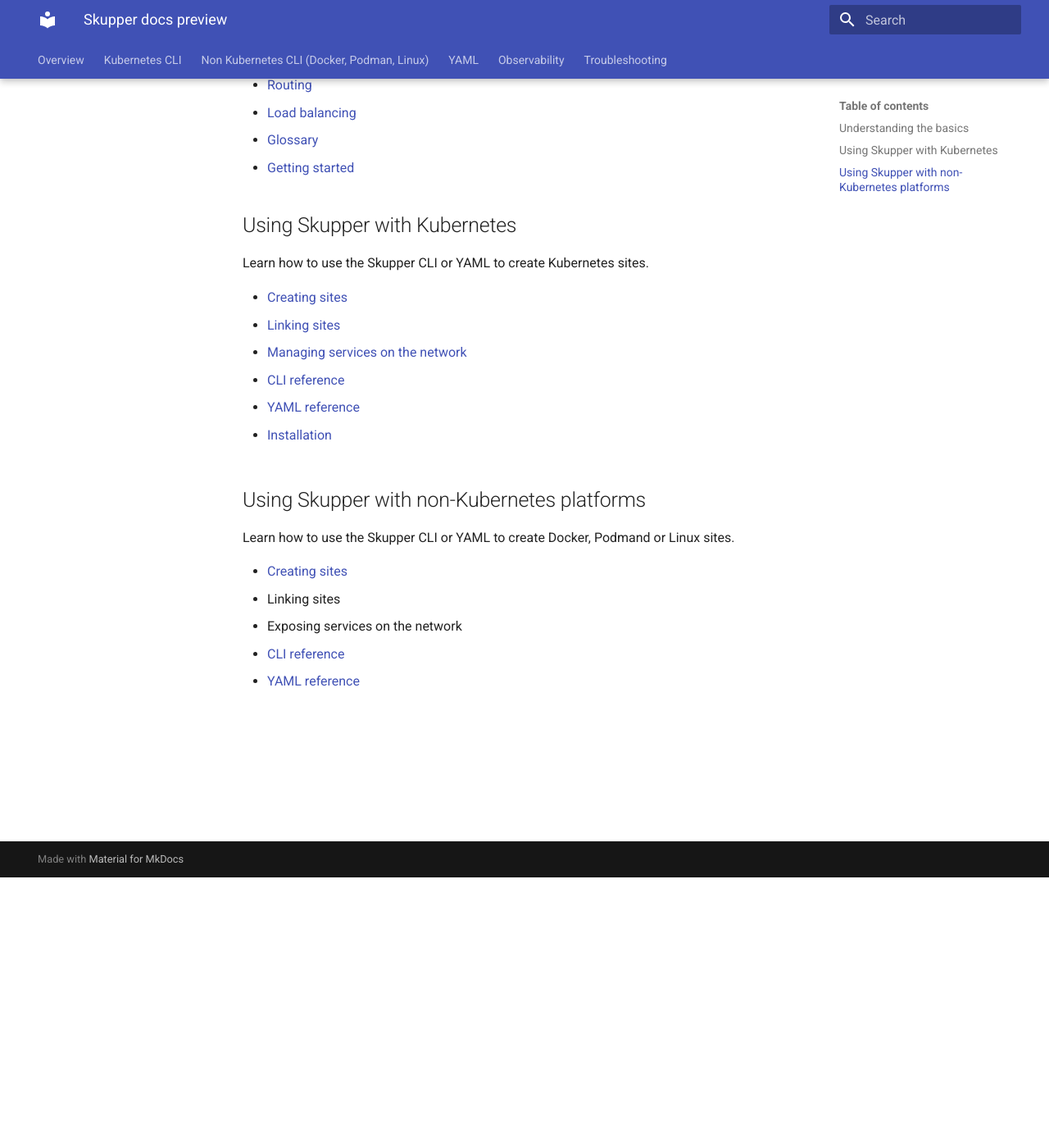
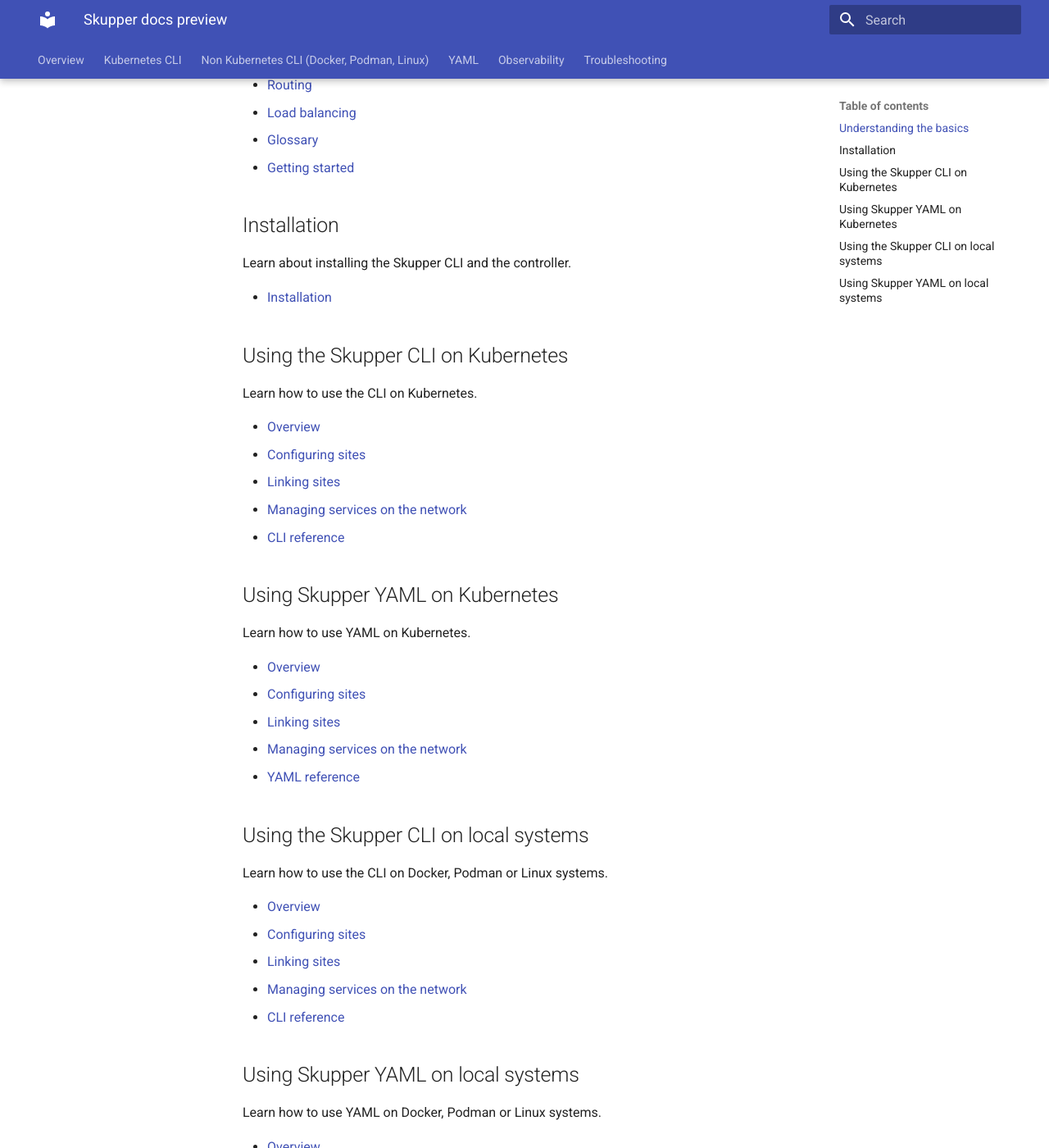
Before and after one commit to skupperproject/skupper-docs, an MkDocs documentation site: the page built from input/index.md, in a window 1280 px wide and 1400 px high, scrolled down 330 px. Shown: the whole window at 82% size. Built offline with MkDocs 1.6.1 and Material for MkDocs 9.7.7, drawn with Linux system fonts in a browser that asks for light colours; some of the changed text lies outside the part shown.

Commit message:
rejig entry points

```diff
--- a/input/index.md
+++ b/input/index.md
@@ -12,28 +12,56 @@
 * [Getting started][getting-started]
 
 
+## Installation
 
-## Using Skupper with Kubernetes
-
-Learn how to use the Skupper CLI or YAML to create Kubernetes sites.
-
-* [Creating sites](./kube/site.html)
-* [Linking sites](./kube/link.html)
-* [Managing services on the network](./kube/service.html)
-* [CLI reference][cli-ref]
-* [YAML reference][yaml-ref]
+Learn about installing the Skupper CLI and the controller.
 
 * [Installation][install]
 
-## Using Skupper with non-Kubernetes platforms
 
-Learn how to use the Skupper CLI or YAML to create Docker, Podmand or Linux sites.
+## Using the Skupper CLI on Kubernetes
 
-* [Creating sites](./nonube/site.html)
-* Linking sites
-* Exposing services on the network
+Learn how to use the CLI on Kubernetes.
+
+* [Overview](./kube-cli/index.html)
+* [Configuring sites](./kube-cli/site-configuration.html)
+* [Linking sites](./kube-cli/site-linking.html)
+* [Managing services on the network](./kube-cli/service-exposure.html)
 * [CLI reference][cli-ref]
+
+## Using Skupper YAML on Kubernetes
+
+Learn how to use YAML on Kubernetes.
+
+* [Overview](./kube-yaml/index.html)
+* [Configuring sites](./kube-yaml/site-configuration.html)
+* [Linking sites](./kube-yaml/site-linking.html)
+* [Managing services on the network](./kube-yaml/service-exposure.html)
 * [YAML reference][yaml-ref]
+
+
+## Using the Skupper CLI on local systems
+
+Learn how to use the CLI on Docker, Podman or Linux systems.
+
+* [Overview](./system-cli/index.html)
+* [Configuring sites](./system-cli/site-configuration.html)
+* [Linking sites](./system-cli/site-linking.html)
+* [Managing services on the network](./system-cli/service-exposure.html)
+* [CLI reference][cli-ref]
+
+## Using Skupper YAML on local systems
+
+Learn how to use YAML on Docker, Podman or Linux systems.
+
+* [Overview](./system-yaml/index.html)
+* [Configuring sites](./system-yaml/site-configuration.html)
+* [Linking sites](./system-yaml/site-linking.html)
+* [Managing services on the network](./system-yaml/service-exposure.html)
+* [YAML reference][yaml-ref]
+
+
+
 
 
 [overview]: ./overview/index.html
```
